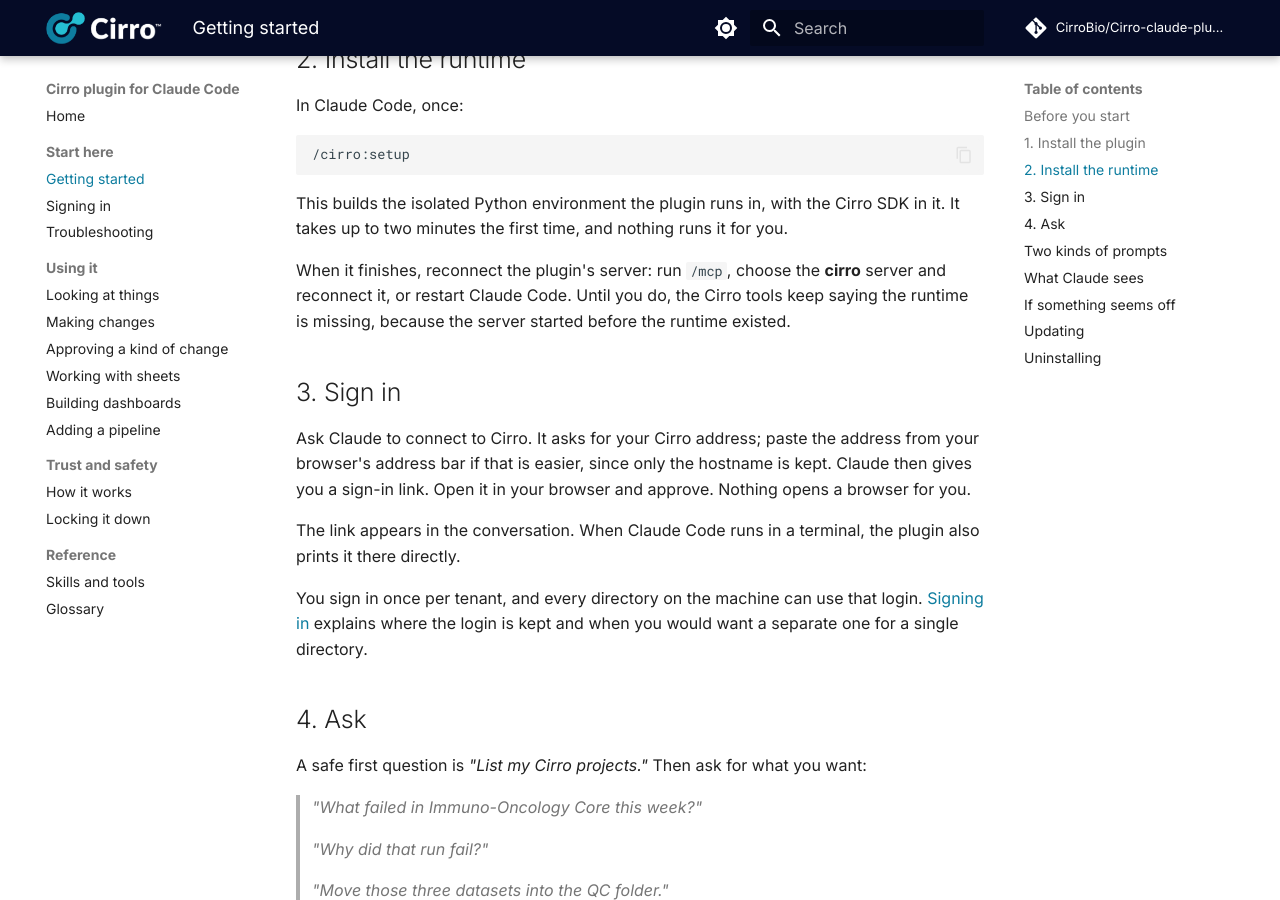
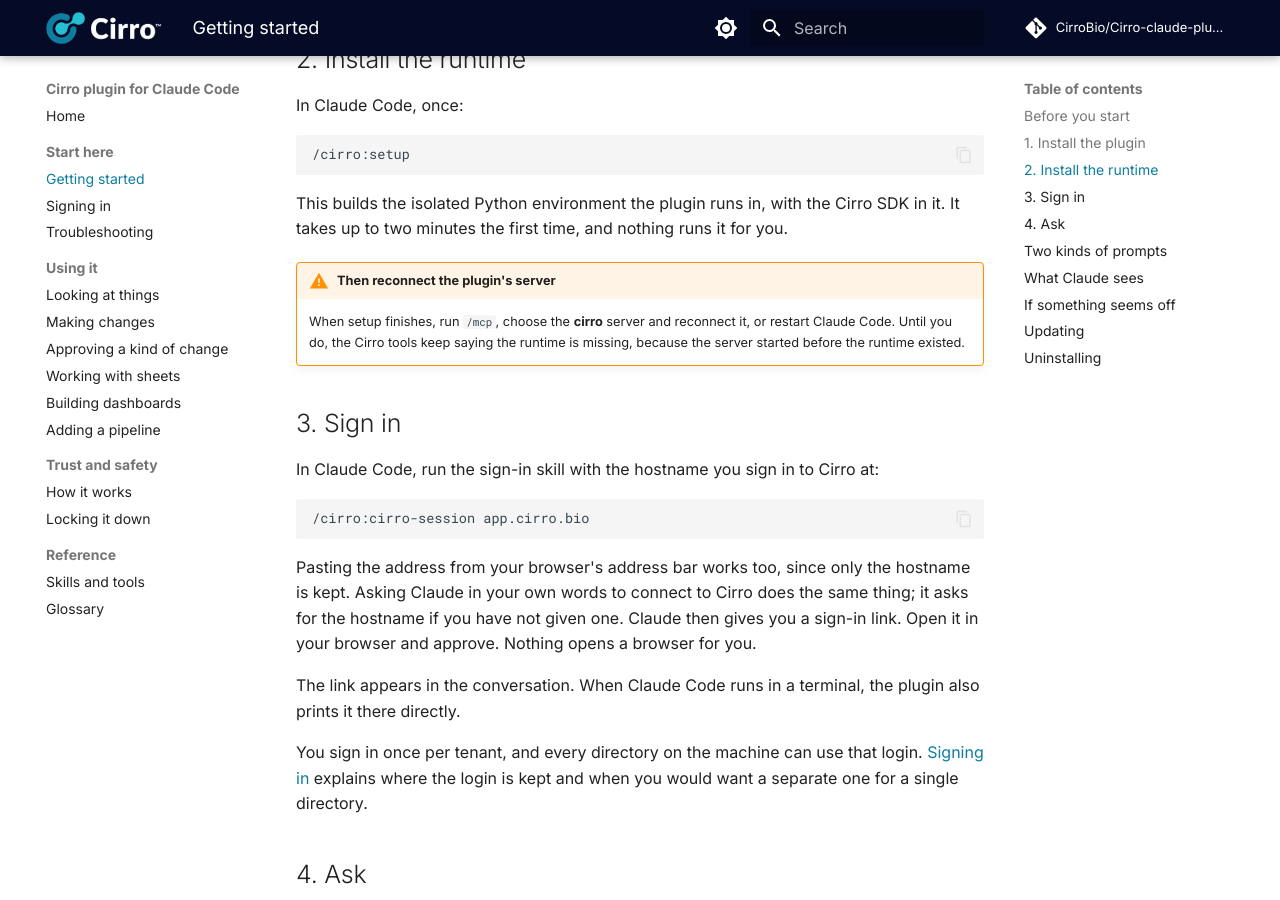
Before and after one commit to CirroBio/Cirro-claude-plugin, an MkDocs documentation site: the page built from docs/getting-started.md, in a window 1280 px wide and 900 px high, scrolled down 809 px. Built offline with MkDocs 1.6.1 and Material for MkDocs 9.7.7, drawn with Linux system fonts in a browser that asks for light colours; comment, search, counter and statistics services are not loaded.

Commit message:
Sign in with /cirro:cirro-session and a hostname
Getting started now gives the exact command, `/cirro:cirro-session
app.cirro.bio`, rather than only "ask Claude to connect", and so do Signing in,
Troubleshooting and Skills and tools. The skill takes the hostname as its
argument hint and says a hostname the person already gave is used without
asking again. The reconnect after `/cirro:setup` -- the step people miss --
is now a callout.

Co-Authored-By: Claude Opus 5.5 <noreply@anthropic.com>

````diff
--- a/docs/getting-started.md
+++ b/docs/getting-started.md
@@ -38,16 +38,23 @@ In Claude Code, once:
 This builds the isolated Python environment the plugin runs in, with the Cirro SDK in
 it. It takes up to two minutes the first time, and nothing runs it for you.
 
-When it finishes, reconnect the plugin's server: run `/mcp`, choose the **cirro**
-server and reconnect it, or restart Claude Code. Until you do, the Cirro tools keep saying the
-runtime is missing, because the server started before the runtime existed.
+!!! warning "Then reconnect the plugin's server"
+    When setup finishes, run `/mcp`, choose the **cirro** server and reconnect it, or
+    restart Claude Code. Until you do, the Cirro tools keep saying the runtime is
+    missing, because the server started before the runtime existed.
 
 ## 3. Sign in
 
-Ask Claude to connect to Cirro. It asks for your Cirro address; paste the address from
-your browser's address bar if that is easier, since only the hostname is kept. Claude
-then gives you a sign-in link. Open it in your browser and approve. Nothing opens a
-browser for you.
+In Claude Code, run the sign-in skill with the hostname you sign in to Cirro at:
+
+```
+/cirro:cirro-session app.cirro.bio
+```
+
+Pasting the address from your browser's address bar works too, since only the hostname
+is kept. Asking Claude in your own words to connect to Cirro does the same thing; it
+asks for the hostname if you have not given one. Claude then gives you a sign-in link.
+Open it in your browser and approve. Nothing opens a browser for you.
 
 The link appears in the conversation. When Claude Code runs in a terminal, the plugin
 also prints it there directly.
````
Also changed, not shown: docs/signing-in.md (+4 -2 lines), docs/skills-and-tools.md (+3 -1 lines), docs/troubleshooting.md (+2 -2 lines), skills/cirro-session/SKILL.md (+6 -3 lines).
